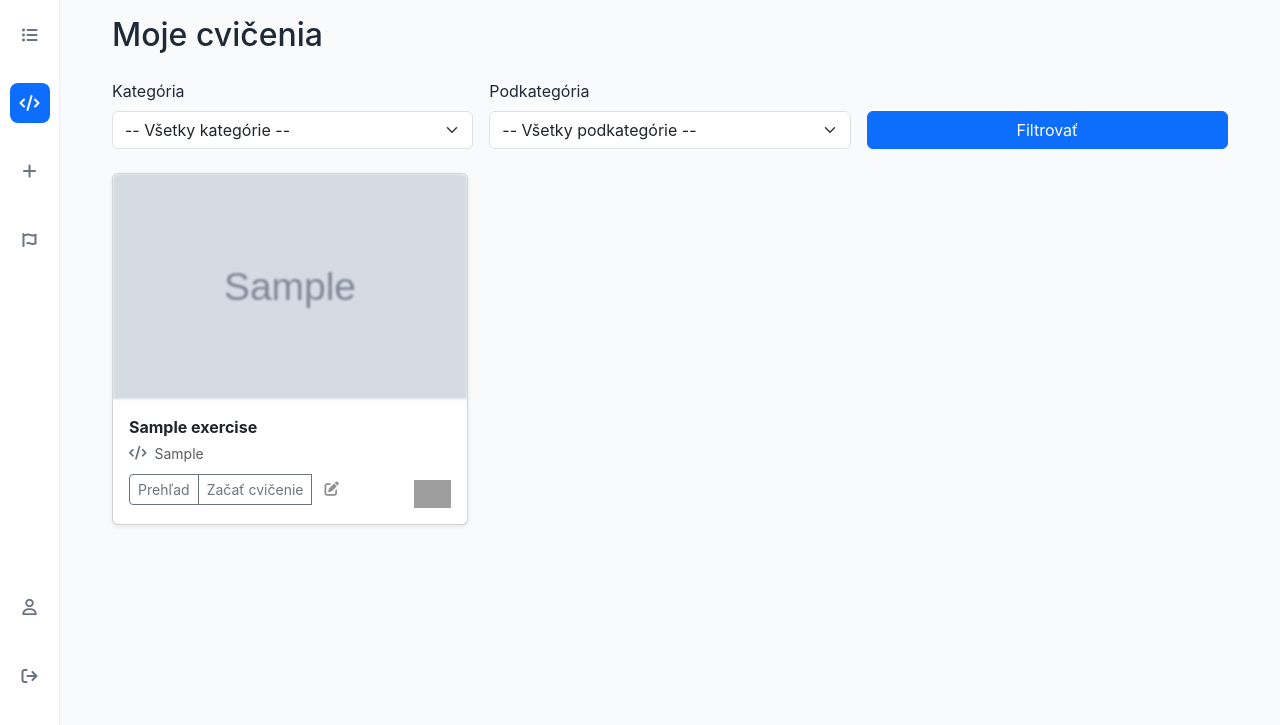
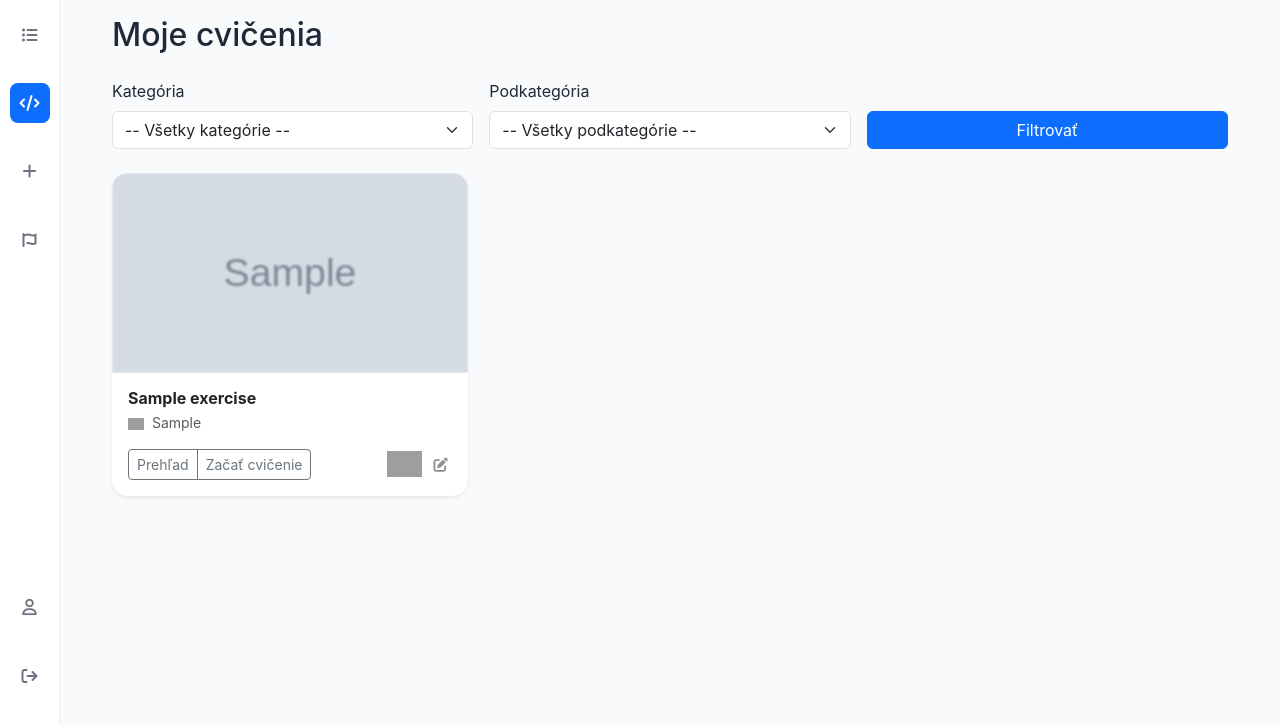
Before and after one commit to andreakollova/platforma-thenthis, a Flask app: page /moje-cvicenia in a window 1280 px wide. Shown: the part 75-800 px from the top of the page. Run offline with Flask 3, Linux system fonts and the light colour scheme; a user stored in the database is signed in; tables that the repository leaves empty hold one stand-in row (values such as "Sample post"); grey boxes marked "Sample" are stand-in pictures; grey boxes are pictures that could not be loaded.

Commit message:
Checkpoint 27 - updatnute moje cvicenia

```diff
--- a/static/styles-dashboard.css
+++ b/static/styles-dashboard.css
@@ -236,6 +236,7 @@
     position: absolute;
     right: 0;
     top: 100%;
+    margin-top: 4px;
     min-width: 120px;
     background: #fff;
     border: 1px solid #e0e0e0;
@@ -338,3 +339,7 @@ html, body {
   overflow-y: auto;
   flex-grow: 1;
 }
+
+.settings-dropdown {
+  overflow: visible;
+}
--- a/templates/base-dashboard.html
+++ b/templates/base-dashboard.html
@@ -12,7 +12,27 @@
   <script src="https://cdn.jsdelivr.net/npm/bootstrap@5.3.3/dist/js/bootstrap.bundle.min.js"></script>
   <link rel="stylesheet" href="https://cdnjs.cloudflare.com/ajax/libs/font-awesome/6.4.0/css/all.min.css">
 
-
+<!-- Modal na prehľad cvičenia -->
+<div class="modal fade" id="previewModal" tabindex="-1" aria-hidden="true">
+  <div class="modal-dialog modal-dialog-centered">
+    <div class="modal-content rounded-4 shadow-sm p-4">
+      <div class="d-flex align-items-center gap-2 mb-3" id="modal-author" style="display: none;">
+      </div>
+      <div class="d-flex align-items-center gap-2 mb-2">
+        <h5 id="modal-title" class="mb-0 fw-semibold"></h5>
+      </div>
+      <p class="small text-muted mb-1 d-flex align-items-center gap-2">
+        <img id="modal-icon-image" src="" alt="Ikonka" style="height: 18px;">
+        <span id="modal-category-text"></span>
+      </p>
+      <p id="modal-description" class="mb-3"></p>
+      <div id="modal-code" class="bg-light rounded px-3 py-2 font-monospace small d-none"></div>
+      <div class="text-end">
+        <button class="btn btn-outline-secondary" data-bs-dismiss="modal">Zavrieť</button>
+      </div>
+    </div>
+  </div>
+</div>
 </head>
 <body>
 
@@ -75,3 +95,59 @@
 
 </body>
 </html>
+<script>
+document.querySelectorAll('.open-preview').forEach(btn => {
+  btn.addEventListener('click', () => {
+    const title = btn.dataset.title;
+    const description = btn.dataset.description;
+    const category = btn.dataset.category;
+    const subcategory = btn.dataset.subcategory;
+    const answers = btn.dataset.answers;
+    const authorName = btn.dataset.authorName;
+    const authorPhoto = btn.dataset.authorPhoto;
+
+    // Nastavenie nadpisu a popisu
+    document.getElementById('modal-title').textContent = title;
+    document.getElementById('modal-description').textContent = description;
+
+    // Autor (ak existuje)
+    if (authorName && authorPhoto) {
+      document.getElementById('modal-author').style.display = 'flex';
+      document.getElementById('modal-author-name').textContent = authorName;
+      document.getElementById('modal-author-photo').src = authorPhoto;
+    } else {
+      document.getElementById('modal-author').style.display = 'none';
+    }
+
+    // Ikonka a kategória
+    const iconMap = {
+      'Python': 'python.svg',
+      'JavaScript': 'js.svg',
+      'HTML': 'html.svg',
+      'CSS': 'css.svg',
+      'SQL': 'mysql.svg'
+    };
+
+    const icon = iconMap[category] || 'default.svg';
+    document.getElementById('modal-icon-image').src = `/static/icons/${icon}`;
+    document.getElementById('modal-category-text').textContent = `${category} – ${subcategory}`;
+
+    // Formátovaný kód
+    const modalCode = document.getElementById('modal-code');
+    if (answers && answers.trim()) {
+      const highlightWords = ['class', 'def', 'self', 'print', 'Zviera', 'zvuk'];
+      const uniqueAnswers = [...new Set(answers.split(', ').map(w => w.trim()))];
+      const formatted = uniqueAnswers.map(word =>
+        highlightWords.includes(word)
+          ? `<span class="text-primary">${word}</span>`
+          : word
+      ).join(', ');
+
+      modalCode.innerHTML = `Kód na precvičenie: ${formatted}`;
+      modalCode.classList.remove('d-none');
+    } else {
+      modalCode.classList.add('d-none');
+    }
+  });
+});
+</script>
--- a/templates/base.html
+++ b/templates/base.html
@@ -54,8 +54,8 @@
           <img src="{{ url_for('static', filename='logo.png') }}" alt="Then This logo" style="width: 150px; margin-right: 50px;" class="logo-light">
         </a>
         <ul class="nav col-12 col-lg-auto me-lg-auto mb-2 justify-content-center mb-md-0">
+          <li><a href="/" class="nav-link px-2 link-secondary">Domov</a></li>
           <li><a href="/objavujte" class="nav-link px-2 link-secondary">Objavujte</a></li>
-          <li><a href="#" class="nav-link px-2 link-body-emphasis">Cvičenia</a></li>
           <li><a href="#" class="nav-link px-2 link-body-emphasis">Projekty</a></li>
           <li><a href="#" class="nav-link px-2 link-body-emphasis">O platforme</a></li>
         </ul>
--- a/templates/moje-cvicenia.html
+++ b/templates/moje-cvicenia.html
@@ -47,25 +47,23 @@
   <div class="row row-cols-1 row-cols-sm-2 row-cols-md-3 g-4">
     {% for exercise in exercises %}
       <div class="col">
-      <div class="card shadow-sm position-relative">
-          <a href="{{ url_for('exercise_detail', id=exercise.id) }}">
+      <div class="card border-0 shadow-sm rounded-4 h-100 position-relative" style="overflow: visible;">
+        <a href="{{ url_for('exercise_detail', id=exercise.id) }}"
+           class="position-relative d-block rounded-top-4 overflow-hidden"
+           style="height: 200px;">
           <img src="{{ url_for('static', filename='uploads/covers/' ~ exercise.cover_image) }}"
-                 class="card-img-top card-image-blur"
-                 style="height: 225px; object-fit: cover;" alt="cover">
+               class="w-100 h-100 object-fit-cover card-image-blur"
+               alt="cover">
         </a>
+
           <div class="card-body">
-          <p class="card-text fw-bold mb-1">{{ exercise.title }}</p>
-          <p class="text-muted small mt-1 mb-2 d-flex align-items-center">
-            {% set icons = {
-              'Python': 'fab fa-python',
-              'JavaScript': 'fab fa-js',
-              'HTML': 'fab fa-html5',
-              'CSS': 'fab fa-css3-alt',
-              'SQL': 'fas fa-database'
-            } %}
-            <i class="{{ icons.get(exercise.category, 'fas fa-code') }} me-2 text-secondary"></i>
+            <h6 class="fw-bold mb-1">{{ exercise.title }}</h6>
+            <p class="text-muted small mb-3">
+              <img src="{{ url_for('static', filename='icons/' ~ icon_files.get(exercise.category, 'default.svg')) }}"
+                   alt="{{ exercise.category }}" style="height: 12px;" class="me-1">
               {{ exercise.subcategory }}
             </p>
+
             <div class="d-flex justify-content-between align-items-center">
               <div class="btn-group">
                 <button type="button" class="btn btn-sm btn-outline-secondary open-preview"
@@ -75,34 +73,37 @@
                         data-category="{{ exercise.category }}"
                         data-subcategory="{{ exercise.subcategory }}"
                         data-description="{{ exercise.full_description }}"
-                    data-answers="{{ exercise.answers | join(', ') }}"">
+                        data-answers="{{ exercise.answers | join(', ') }}">
                   Prehľad
                 </button>
-              <a href="{{ url_for('exercise_detail', id=exercise.id) }}" class="btn btn-sm btn-outline-secondary">Začať cvičenie</a>
+                <a href="{{ url_for('exercise_detail', id=exercise.id) }}" class="btn btn-sm btn-outline-secondary">
+                  Začať cvičenie
+                </a>
+              </div>
 
-              <div class="position-relative ms-2">
-                <div class="settings-icon">
+              <div class="d-flex align-items-center gap-2">
+                <img src="{{ url_for('static', filename='icons/' ~ icon_files.get(exercise.category, 'default.svg')) }}"
+                     alt="{{ exercise.category }} logo"
+                     style="height: 26px; width: auto;">
+
+                <div class="settings-icon position-relative" style="cursor: pointer;">
                   <i class="fa-solid fa-pen-to-square"></i>
-                </div>
-                <div class="settings-dropdown">
-                  <a href="{{ url_for('edit_exercise', id=exercise.id) }}" class="dropdown-item">Upraviť</a>
-                  <form method="POST" action="{{ url_for('delete_exercise', id=exercise.id) }}" id="form-{{ exercise.id }}" class="delete-form">
-                    <button type="button" class="dropdown-item text-danger open-delete-modal" data-form-id="form-{{ exercise.id }}">Vymazať</button>
+                  <div class="settings-dropdown bg-white border rounded shadow-sm mt-1"
+                       style="display: none; position: absolute; right: 0; top: 100%; z-index: 1055;">
+                    <a href="{{ url_for('edit_exercise', id=exercise.id) }}" class="dropdown-item small">Upraviť</a>
+                    <form method="POST" action="{{ url_for('delete_exercise', id=exercise.id) }}"
+                          id="form-{{ exercise.id }}" class="delete-form">
+                      <button type="button" class="dropdown-item text-danger small open-delete-modal"
+                              data-form-id="form-{{ exercise.id }}">Vymazať</button>
                     </form>
                   </div>
                 </div>
               </div>
-            <div class="mt-2">
-              <img src="{{ url_for('static', filename='icons/' ~ icon_files.get(exercise.category, 'default.svg')) }}"
-                   alt="{{ exercise.category }} logo"
-                   style="height: 28px; width: auto;">
             </div>
-          </div>
-        </div>
-      </div>
-    </div>
+          </div> <!-- .card-body -->
+        </div> <!-- .card -->
+      </div> <!-- .col -->
     {% endfor %}
-
   </div>
 
  <!-- Modal pre potvrdenie vymazania -->
```
Lines whose indentation alone changed are shown as unchanged.
